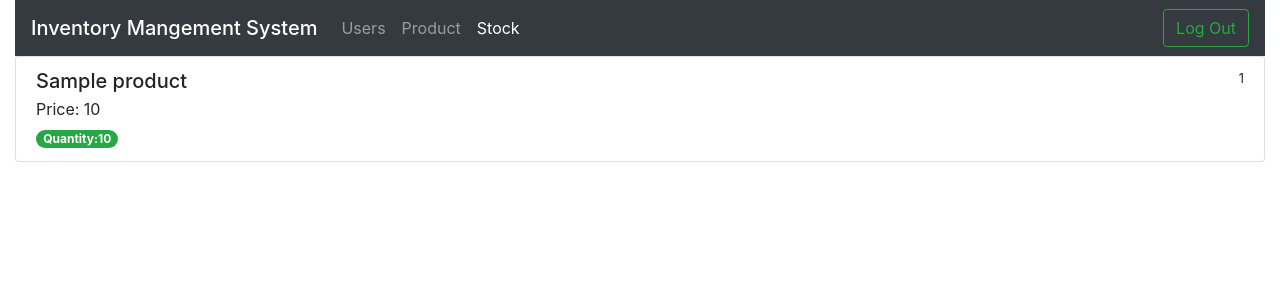
After one commit to thetathya/Inventory-Management-System, a PHP site: page /Stock.php in a window 1280 px wide. The commit adds this page. Shown: the top 300 px of the page. Run offline with PHP 8.4, Linux system fonts and the light colour scheme; tables that the repository leaves empty or names only in its code hold one stand-in row (values such as "Sample post").

Commit message:
All update Done!

```diff
--- a/Admin.php
+++ b/Admin.php
@@ -23,7 +23,7 @@ error_reporting(0);
 				  <div class="navbar-nav">
 					<a class="nav-item nav-link active" href="#">Users<span class="sr-only">(current)</span></a>
 					<a class="nav-item nav-link" href="Product.php">Product</a>
-					<a class="nav-item nav-link" href="#">Contact Us</a>
+					<a class="nav-item nav-link" href="Stock.php">Stock</a>
 				  </div>
 				</div>
 				<form class="form-inline">
--- /dev/null
+++ b/Stock.php
@@ -0,0 +1,109 @@
+<!doctype html>
+<?php
+include("connection.php");
+//error_reporting(0);
+?>
+<html lang="en">
+	<head>
+	<!-- Required meta tags -->
+	<meta charset="utf-8">
+	<meta name="viewport" content="width=device-width, initial-scale=1, shrink-to-fit=no">
+
+	<!-- Bootstrap CSS -->
+	<link rel="stylesheet" href="https://stackpath.bootstrapcdn.com/bootstrap/4.3.1/css/bootstrap.min.css" integrity="sha384-ggOyR0iXCbMQv3Xipma34MD+dH/1fQ784/j6cY/iJTQUOhcWr7x9JvoRxT2MZw1T" crossorigin="anonymous">
+	<title>Stock</title>
+</head>
+<body>
+	<div class="container-fluid">
+		<nav class="navbar navbar-expand-lg navbar-dark bg-dark">
+			<span class="navbar-brand mb-0 h1">Inventory Mangement System</span>
+			<!-- <a class="navbar-brand" href="#"></a> -->
+			<button class="navbar-toggler" type="button" data-toggle="collapse" data-target="#navbarNavAltMarkup" aria-controls="navbarNavAltMarkup" aria-expanded="false" aria-label="Toggle navigation"><span class="navbar-toggler-icon"></span></button>
+			<div class="collapse navbar-collapse" id="navbarNavAltMarkup">
+			  <div class="navbar-nav">
+				<a class="nav-item nav-link" href="Admin.php">Users</a>
+				<a class="nav-item nav-link" href="Product.php">Product</a>
+				<a class="nav-item nav-link active" href="#">Stock<span class="sr-only">(current)</span></a>
+			  </div>
+			</div>
+			<form class="form-inline">
+			  <button  class="btn btn-outline-success my-2 my-sm-0"> Log Out</button>
+			</form>
+		</nav>
+		<div class="list-group">
+		<?php  // for green
+
+			$query_stock="SELECT * FROM PROCHECK WHERE id=1 ";
+			$result_stock =mysqli_query($conn,$query_stock);
+			$arrays=mysqli_fetch_array($result_stock);
+			$green_check=$arrays[1];
+			$red_check=$arrays[2];
+
+			// for red
+				$query_red_stock ="SELECT * FROM PRODUCT WHERE QUANTITY <= '$red_check' ";
+				$data_red =mysqli_query($conn,$query_red_stock);
+
+					while ($arrayr = mysqli_fetch_assoc($data_red)){
+
+
+						echo '<a class="list-group-item list-group-item-action flex-column align-items-start">
+						<div class="d-flex w-100 justify-content-between">
+						<h5 class="mb-1">'.$arrayr['product_name'].'</h5>
+						<small>'.$arrayr['id'].'</small>
+						</div>
+						<p class="mb-1">Price:  '.$arrayr['price'].'</p>
+						<span class="badge badge-danger badge-pill">Quantity:  '.$arrayr['quantity'].'</span>
+			  			</a>';
+					}
+
+				// for yellow
+					$query_yellow_stock ="SELECT * FROM PRODUCT WHERE QUANTITY  BETWEEN '$red_check' AND '$green_check' ";
+					$data_yellow =mysqli_query($conn,$query_yellow_stock);
+
+					while ($arrayy = mysqli_fetch_assoc($data_yellow)){
+
+						echo'<a class="list-group-item list-group-item-action flex-column align-items-start">
+						<div class="d-flex w-100 justify-content-between">
+						<h5 class="mb-1">'.$arrayy['product_name'].'</h5>
+						<small>'.$arrayy['id'].'</small>
+						</div>
+						<p class="mb-1">Price:  '.$arrayy['price'].'</p>
+						<span class="badge badge-warning badge-pill">Quantity: '.$arrayy['quantity'].'</span>
+						</a>';
+							}
+
+
+			//for green
+					$query_green_stock="SELECT * FROM PRODUCT WHERE QUANTITY >= '$green_check' ";
+					$data_green = mysqli_query($conn,$query_green_stock);
+
+					while ($array = mysqli_fetch_assoc($data_green)){
+
+					echo '
+						<a class="list-group-item list-group-item-action flex-column align-items-start">
+				 		<div class="d-flex w-100 justify-content-between">
+						<h5 class="mb-1">'.$array['product_name'].'</h5>
+						<small>'.$array['id'].'</small>
+						</div>
+						<p class="mb-1">Price:  '.$array['price'].'</p>
+						<span class="badge badge-success badge-pill">Quantity:'.$array['quantity'] .'</span></a>';
+
+							}
+
+
+
+
+
+			?>
+		</div>
+	</div>
+
+
+
+	<!-- Optional JavaScript -->
+	<!-- jQuery first, then Popper.js, then Bootstrap JS -->
+	<script src="https://code.jquery.com/jquery-3.3.1.slim.min.js" integrity="sha384-q8i/X+965DzO0rT7abK41JStQIAqVgRVzpbzo5smXKp4YfRvH+8abtTE1Pi6jizo" crossorigin="anonymous"></script>
+	<script src="https://cdnjs.cloudflare.com/ajax/libs/popper.js/1.14.7/umd/popper.min.js" integrity="sha384-UO2eT0CpHqdSJQ6hJty5KVphtPhzWj9WO1clHTMGa3JDZwrnQq4sF86dIHNDz0W1" crossorigin="anonymous"></script>
+	<script src="https://stackpath.bootstrapcdn.com/bootstrap/4.3.1/js/bootstrap.min.js" integrity="sha384-JjSmVgyd0p3pXB1rRibZUAYoIIy6OrQ6VrjIEaFf/nJGzIxFDsf4x0xIM+B07jRM" crossorigin="anonymous"></script>
+</body>
+</html>
--- a/todo.txt
+++ b/todo.txt
@@ -1,3 +1,3 @@
-1.Button add na badle Add
+1.Button add na badle Add@
 2.Alert box
-3.Redirect product page
+5.Sort Red, Yellow, Green
```
Also changed, not shown: Product.php (+26 -9 lines), Stock.html (deleted, +0 -62 lines).
